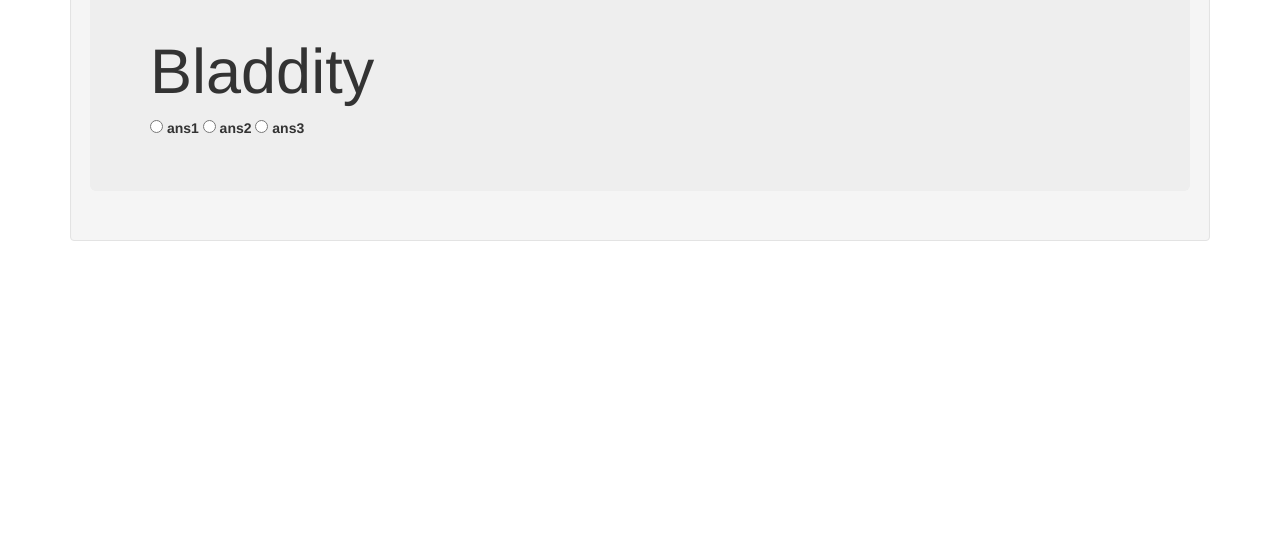
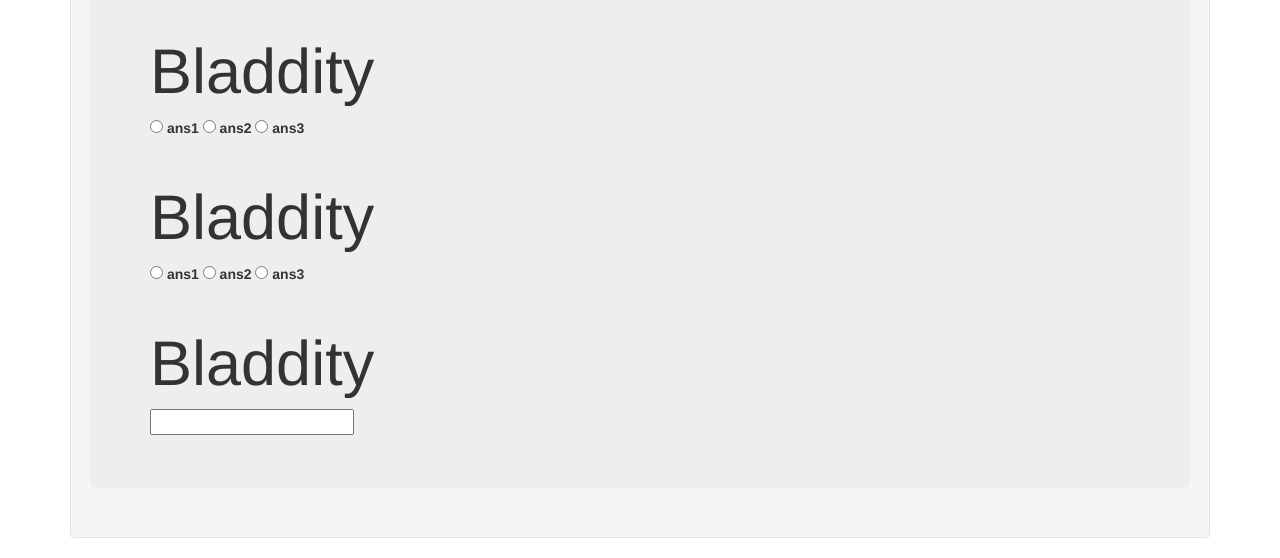
Before and after one commit to WiseFool92/language, a plain HTML site: page index.html in a window 1280 px wide. Shown: the part 748-1306 px from the top of the page. Before the commit the page ends 1009 px from the top, so only its background shows below. Drawn offline with Linux system fonts and the light colour scheme.

Commit message:
fourth radio btn

```diff
--- a/index.html
+++ b/index.html
@@ -64,14 +64,36 @@
                 ans1
               </label>
               <label>
+                <input type="radio" name="q3" value="b">
+                ans2
+              </label>
+              <label>
+                <input type="radio" name="q3" value="c">
+                ans3
+              </label>
+            </div>
+            <br>
+            <h1>Bladdity</h1>
+            <div id="fourth-question">
+              <label>
+                <input type="radio" name="q4" value="a">
+                ans1
+              </label>
+              <label>
                 <input type="radio" name="q4" value="b">
                 ans2
               </label>
               <label>
-                <input type="radio" name="q5" value="c">
+                <input type="radio" name="q4" value="c">
                 ans3
               </label>
-              <br>
+            </div>
+            <br>
+            <h1>Bladdity</h1>
+            <div id="fifth-question">
+              <label>
+                <input
+              </label>
             </div>
           </form>
         </div>
```
